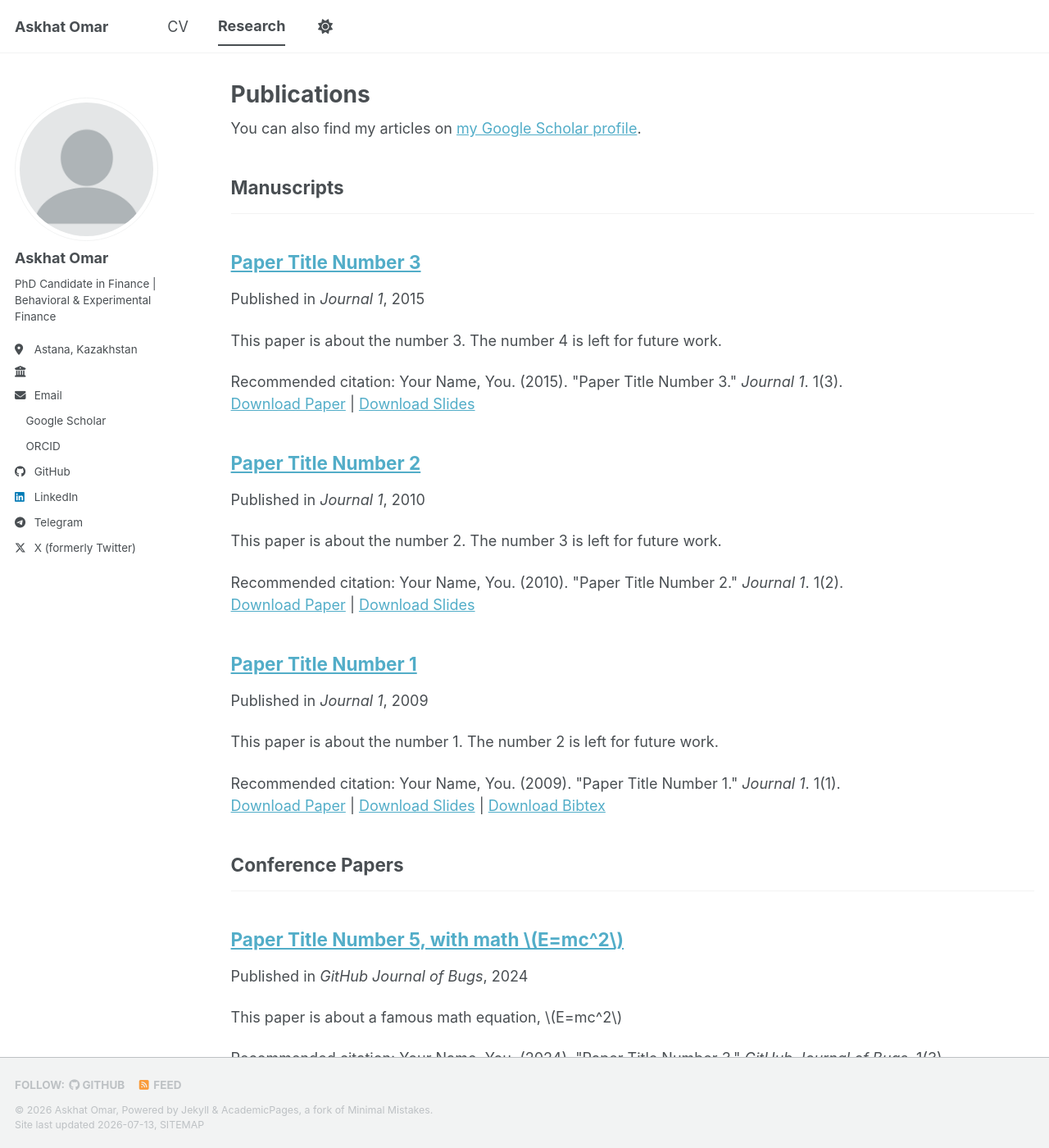
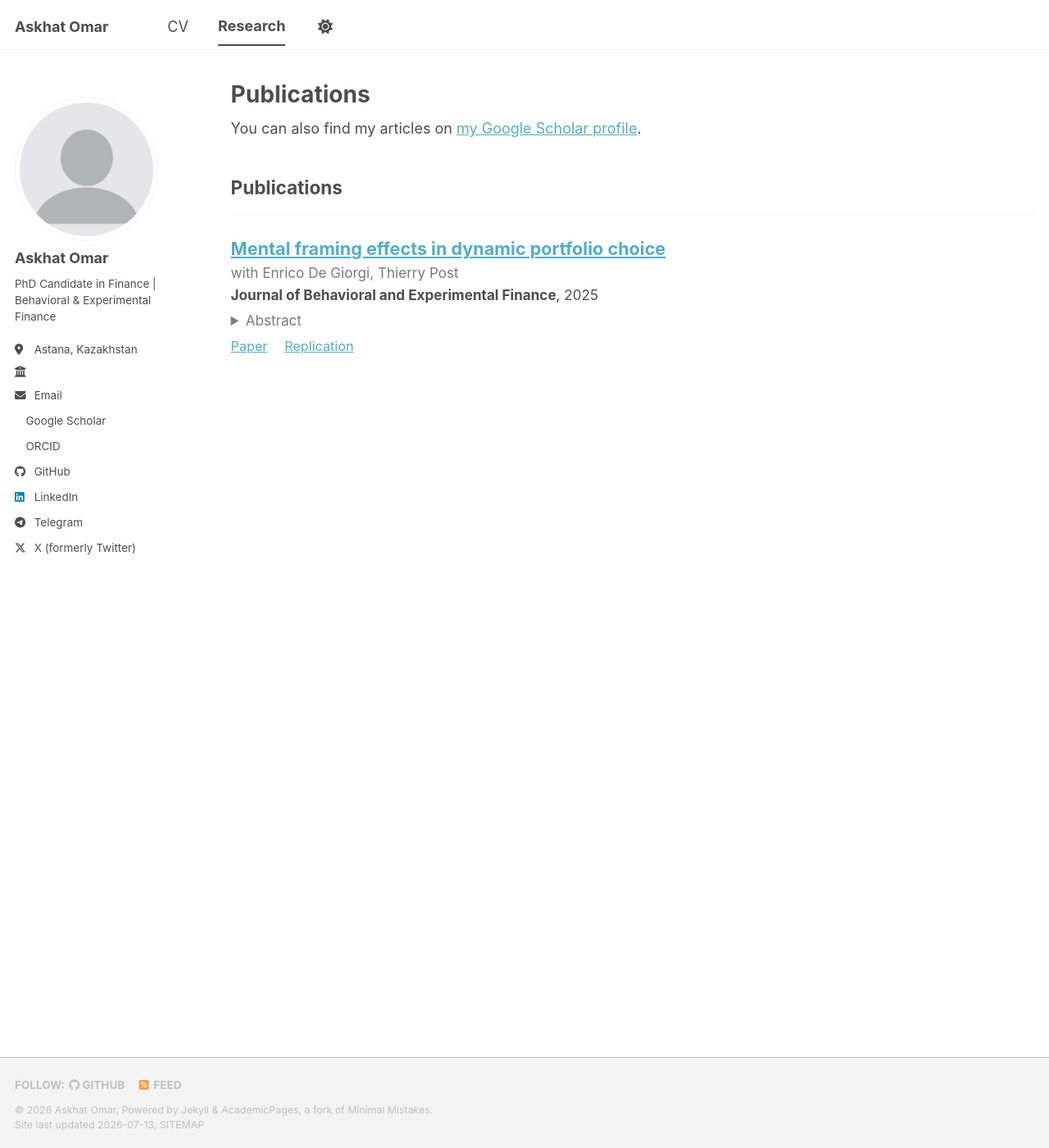
Before and after one commit to askhat-omar/askhat-omar.github.io, a Jekyll site: the page built from _pages/publications.html, in a window 1280 px wide and 1400 px high. Shown: the whole window at 82% size. Built offline with Jekyll 4.4.1, drawn with Linux system fonts in a browser that asks for light colours; a style sheet for code colours, icons or effects is not loaded; some of the changed text lies outside the part shown.

Commit message:
Redesign of publications page

```diff
--- a/_config.yml
+++ b/_config.yml
@@ -84,16 +84,18 @@ author:
 
 # Publication Category - The following the list of publication categories and their headings
 publication_category:
-  manuscripts:
-    title: 'Manuscripts'
-  conferences:
-    title: 'Conference Papers'
   articles:
     title: 'Publications'
   workingpapers:
     title: 'Working Papers'
   inprogress:
     title: 'Work in Progress'
+  # jobmarketpaper:
+  #   titel: 'Job Market Paper'
+  # manuscripts:
+  #   title: 'Manuscripts'
+  # conferences:
+  #   title: 'Conference Papers'
 
 # Site Settings
 teaser                   :  # filename of teaser fallback teaser image placed in /images/ for social media previews
--- a/_includes/archive-single.html
+++ b/_includes/archive-single.html
@@ -40,45 +40,28 @@
 
         {% if post.collection == 'teaching' %}
           <p> {{ post.type }}, <i>{{ post.venue }}</i>, {{ post.date | default: "1900-01-01" | date: "%Y" }} </p>
+
         {% elsif post.collection == 'publications' %}
-          <p>Published in <i>{{ post.venue }}</i>, {{ post.date | default: "1900-01-01" | date: "%Y" }} </p>
+          {% if post.coauthors %}<p class="pub-coauthors">with {{ post.coauthors }}</p>{% endif %}
+          <p class="pub-venue"><strong>{{ post.venue }}</strong>{% if post.date %}, {{ post.date | default: "1900-01-01" | date: "%Y" }}{% endif %}</p>
+          {% if post.excerpt %}<details class="pub-abstract"><summary>Abstract</summary>{{ post.excerpt | markdownify }}</details>{% endif %}
+          {% if post.paperurl or post.codeurl or post.dataurl or post.slidesurl %}
+          <p class="pub-links">
+            {% if post.paperurl %}<a href="{{ post.paperurl }}">Paper</a>{% endif %}
+            {% if post.codedataurl %}<a href="{{ post.codedataurl }}">Replication</a>{% endif %}
+            {% if post.codeurl %}<a href="{{ post.codeurl }}">Code</a>{% endif %}
+            {% if post.dataurl %}<a href="{{ post.dataurl }}">Data</a>{% endif %}
+            {% if post.slidesurl %}<a href="{{ post.slidesurl }}">Slides</a>{% endif %}
+          </p>
+          {% endif %}
+
         {% elsif post.date %}
          <p class="page__date"><strong><i class="fa fa-fw fa-calendar" aria-hidden="true"></i> {{ site.data.ui-text[site.locale].date_label | default: "Published:" }}</strong> <time datetime="{{ post.date | default: "1900-01-01" | date_to_xmlschema }}">{{ post.date | default: "1900-01-01" | date: "%B %d, %Y" }}</time></p>
         {% endif %}
 
-    {% if post.excerpt and site.read_more != 'enabled' %}
-    <p class="archive__item-excerpt" itemprop="description">{{ post.excerpt | markdownify }}</p>
-    {% elsif post.excerpt and site.read_more == 'enabled' %}
-    <p class="archive__item-excerpt" itemprop="description"><p>{{ post.excerpt | markdownify | remove: '<p>' | remove: '</p>' }}<strong><a href="{{ base_path }}{{ post.url }}" rel="permalink"> Read more</a></strong></p></p>
-    {% endif %}
-
-    {% if post.citation and post.paperurl and post.slidesurl and post.bibtexurl %}
-      <p>Recommended citation: {{ post.citation }}<br /><a href="{{ post.paperurl }}">Download Paper</a> | <a href="{{ post.slidesurl }}">Download Slides</a> | <a href="{{ post.bibtexurl }}">Download Bibtex</a></p>
-    {% elsif post.citation and post.paperurl and post.slidesurl %}
-      <p>Recommended citation: {{ post.citation }}<br /><a href="{{ post.paperurl }}">Download Paper</a> | <a href="{{ post.slidesurl }}">Download Slides</a></p>
-    {% elsif post.citation and post.paperurl and post.bibtexurl %}
-      <p>Recommended citation: {{ post.citation }}<br /><a href="{{ post.paperurl }}">Download Paper</a> | <a href="{{ post.bibtexurl }}">Download Bibtex</a></p>
-    {% elsif post.citation and post.paperurl %}
-      <p>Recommended citation: {{ post.citation }}<br /><a href="{{ post.paperurl }}">Download Paper</a></p>
-    {% elsif post.citation and post.slidesurl and post.bibtexurl %}
-      <p>Recommended citation: {{ post.citation }}<br /><a href="{{ post.slidesurl }}">Download Slides</a> | <a href="{{ post.bibtexurl}}">Download Bibtex</a></p>
-    {% elsif post.citation and post.slidesurl %}
-      <p>Recommended citation: {{ post.citation }}<br /><a href="{{ post.slidesurl }}">Download Slides</a></p>
-    {% elsif post.citation and post.bibtexurl %}
-      <p>Recommended citation: {{ post.citation }}<br /><a href="{{ post.bibtexurl }}">Download Bibtex</a></p>
-    {% elsif post.citation %}
-      <p>Recommended citation: {{ post.citation }}</p>
-    {% elsif post.paperurl and post.bibtexurl %}
-      <p><a href="{{ post.paperurl }}">Download Paper</a> | <a href="{{ post.bibtexurl }}">Download Bibtex</a></p>
-    {% elsif post.paperurl %}
-      <p><a href="{{ post.paperurl }}">Download Paper</a></p>
-    {% elsif post.slidesurl and post.bibtexurl %}
-      <p><a href="{{ post.slidesurl }}">Download Slides</a> | <a href="{{ post.bibtexurl }}">Download Bibtex</a></p>
-    {% elsif post.slidesurl %}
-      <p><a href="{{ post.slidesurl }}">Download Slides</a></p>
-    {% elsif post.bibtexurl %}
-      <p><a href="{{ post.bibtexurl }}">Download Bibtex</a></p>
-    {% endif %}
+        {% if post.excerpt and post.collection != 'publications' %}
+        <p class="archive__item-excerpt" itemprop="description">{{ post.excerpt | markdownify }}</p>
+        {% endif %}
 
   </article>
 </div>
--- a/_pages/publications.html
+++ b/_pages/publications.html
@@ -4,6 +4,16 @@ title: "Publications"
 permalink: /publications/
 author_profile: true
 ---
+
+<style>
+  .archive__item-title { font-size: 1.2em; margin-top: 1.4em; margin-bottom: 0.1em; }
+  .pub-coauthors { color: #7a7a7a; font-size: 0.95em; margin: 0.1em 0; }
+  .pub-venue    { font-size: 0.95em; margin: 0.1em 0; }
+  .pub-links    { font-size: 0.9em; margin: 0.35em 0 0 0; }
+  .pub-links a  { margin-right: 1em; }
+  .pub-abstract { font-size: 0.95em; margin: 0.35em 0; }
+  .pub-abstract summary { cursor: pointer; color: #7a7a7a; }
+</style>
 
 {% if site.author.googlescholar %}
   <div class="wordwrap">You can also find my articles on <a href="{{site.author.googlescholar}}">my Google Scholar profile</a>.</div>
--- a/_publications/2009-10-01-paper-title-number-1.md
+++ /dev/null
@@ -1,14 +0,0 @@
----
-title: "Paper Title Number 1"
-collection: publications
-category: manuscripts
-permalink: /publication/2009-10-01-paper-title-number-1
-excerpt: 'This paper is about the number 1. The number 2 is left for future work.'
-date: 2009-10-01
-venue: 'Journal 1'
-slidesurl: 'https://academicpages.github.io/files/slides1.pdf'
-paperurl: 'https://academicpages.github.io/files/paper1.pdf'
-bibtexurl: 'https://academicpages.github.io/files/bibtex1.bib'
-citation: 'Your Name, You. (2009). &quot;Paper Title Number 1.&quot; <i>Journal 1</i>. 1(1).'
----
-The contents above will be part of a list of publications, if the user clicks the link for the publication than the contents of section will be rendered as a full page, allowing you to provide more information about the paper for the reader. When publications are displayed as a single page, the contents of the above "citation" field will automatically be included below this section in a smaller font.
--- a/_publications/2010-10-01-paper-title-number-2.md
+++ /dev/null
@@ -1,14 +0,0 @@
----
-title: "Paper Title Number 2"
-collection: publications
-category: manuscripts
-permalink: /publication/2010-10-01-paper-title-number-2
-excerpt: 'This paper is about the number 2. The number 3 is left for future work.'
-date: 2010-10-01
-venue: 'Journal 1'
-slidesurl: 'https://academicpages.github.io/files/slides2.pdf'
-paperurl: 'https://academicpages.github.io/files/paper2.pdf'
-citation: 'Your Name, You. (2010). &quot;Paper Title Number 2.&quot; <i>Journal 1</i>. 1(2).'
----
-
-The contents above will be part of a list of publications, if the user clicks the link for the publication than the contents of section will be rendered as a full page, allowing you to provide more information about the paper for the reader. When publications are displayed as a single page, the contents of the above "citation" field will automatically be included below this section in a smaller font.
--- a/_publications/2015-10-01-paper-title-number-3.md
+++ /dev/null
@@ -1,14 +0,0 @@
----
-title: "Paper Title Number 3"
-collection: publications
-category: manuscripts
-permalink: /publication/2015-10-01-paper-title-number-3
-excerpt: 'This paper is about the number 3. The number 4 is left for future work.'
-date: 2015-10-01
-venue: 'Journal 1'
-slidesurl: 'https://academicpages.github.io/files/slides3.pdf'
-paperurl: 'https://academicpages.github.io/files/paper3.pdf'
-citation: 'Your Name, You. (2015). &quot;Paper Title Number 3.&quot; <i>Journal 1</i>. 1(3).'
----
-
-The contents above will be part of a list of publications, if the user clicks the link for the publication than the contents of section will be rendered as a full page, allowing you to provide more information about the paper for the reader. When publications are displayed as a single page, the contents of the above "citation" field will automatically be included below this section in a smaller font.
--- a/_publications/2025-06-08-paper-title-number-5.md
+++ /dev/null
@@ -1,13 +0,0 @@
----
-title: "Paper Title Number 5, with math $$E=mc^2$$"
-collection: publications
-category: conferences
-permalink: /publication/2024-02-17-paper-title-number-4
-excerpt: 'This paper is about a famous math equation, $$E=mc^2$$'
-date: 2024-02-17
-venue: 'GitHub Journal of Bugs'
-paperurl: 'https://academicpages.github.io/files/paper3.pdf'
-citation: 'Your Name, You. (2024). &quot;Paper Title Number 3.&quot; <i>GitHub Journal of Bugs</i>. 1(3).'
----
-
-Using [MathJax](https://www.mathjax.org/) in the description is supported - $$E=mc^2$$ - however, the use must be mindful that the default delimiters are `$$...$$` and `\\[...\\]` which differs from the `$...$` that is typically expected.
--- /dev/null
+++ b/_publications/2025-12-01-mental-framing.md
@@ -0,0 +1,16 @@
+---
+title: 'Mental framing effects in dynamic portfolio choice'
+coauthors: 'Enrico De Giorgi, Thierry Post'
+collection: publications
+category: articles
+permalink: /publication/2025-12-01-mental-framing
+excerpt: ''
+date: 2025-12-01
+venue: 'Journal of Behavioral and Experimental Finance'
+paperurl: 'https://doi.org/10.1016/j.jbef.2025.101109'
+codedataurl: 'https://zenodo.org/records/17238759'
+bibtexurl: 'https://askhat-omar.github.io/files/mental-framing.bib'
+citation: 'De Giorgi, E., Omar, A., & Post, T. (2025). &quot;Mental framing effects in dynamic portfolio choice.&quot; <i>Journal of Behavioral and Experimental Finance</i>.'
+---
+
+We present experimental evidence of systematic decision errors in dynamic portfolio choice. Participants created contingency plans in a lattice model. When returns were independent and identically distributed, most plans were near-optimal for plausible risk preferences. However, under dynamic probabilities, most plans were inefficient, even by First-degree Stochastic Dominance. Allocations showed a lack of sensitivity to probability shifts, consistent with myopic loss aversion. Decision quality improved when participants compared their original plan to precomputed optimal plans. Results highlight the importance of problem framing in dynamic choice and support a libertarian paternalistic approach to choice architecture.
```
Also changed, not shown: _publications/2024-02-17-paper-title-number-4.md (deleted, +0 -13 lines), files/bibtex1.bib (deleted, +0 -10 lines), files/mental-framing.bib (added, +13 -0 lines), 6 other files.
